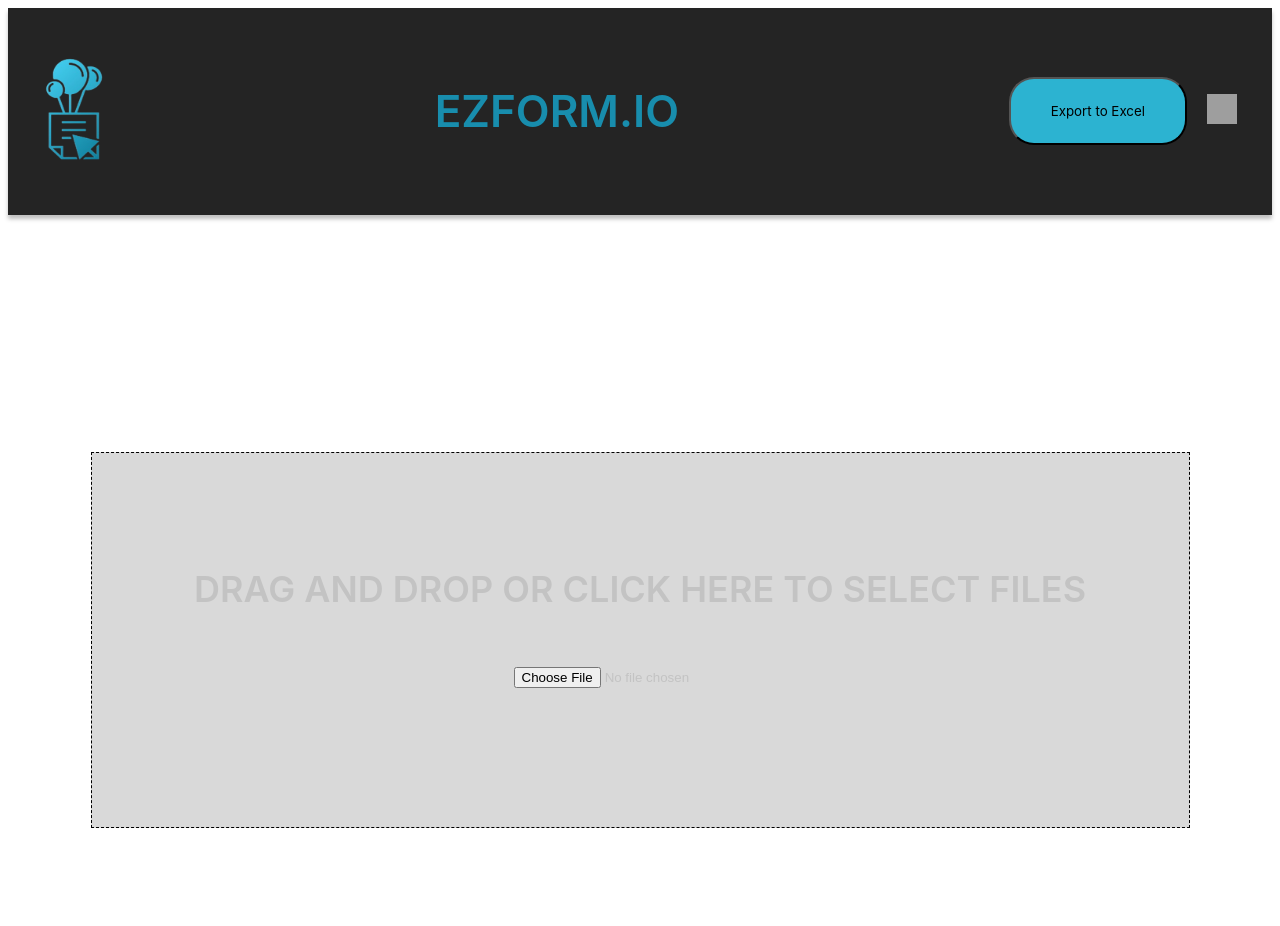
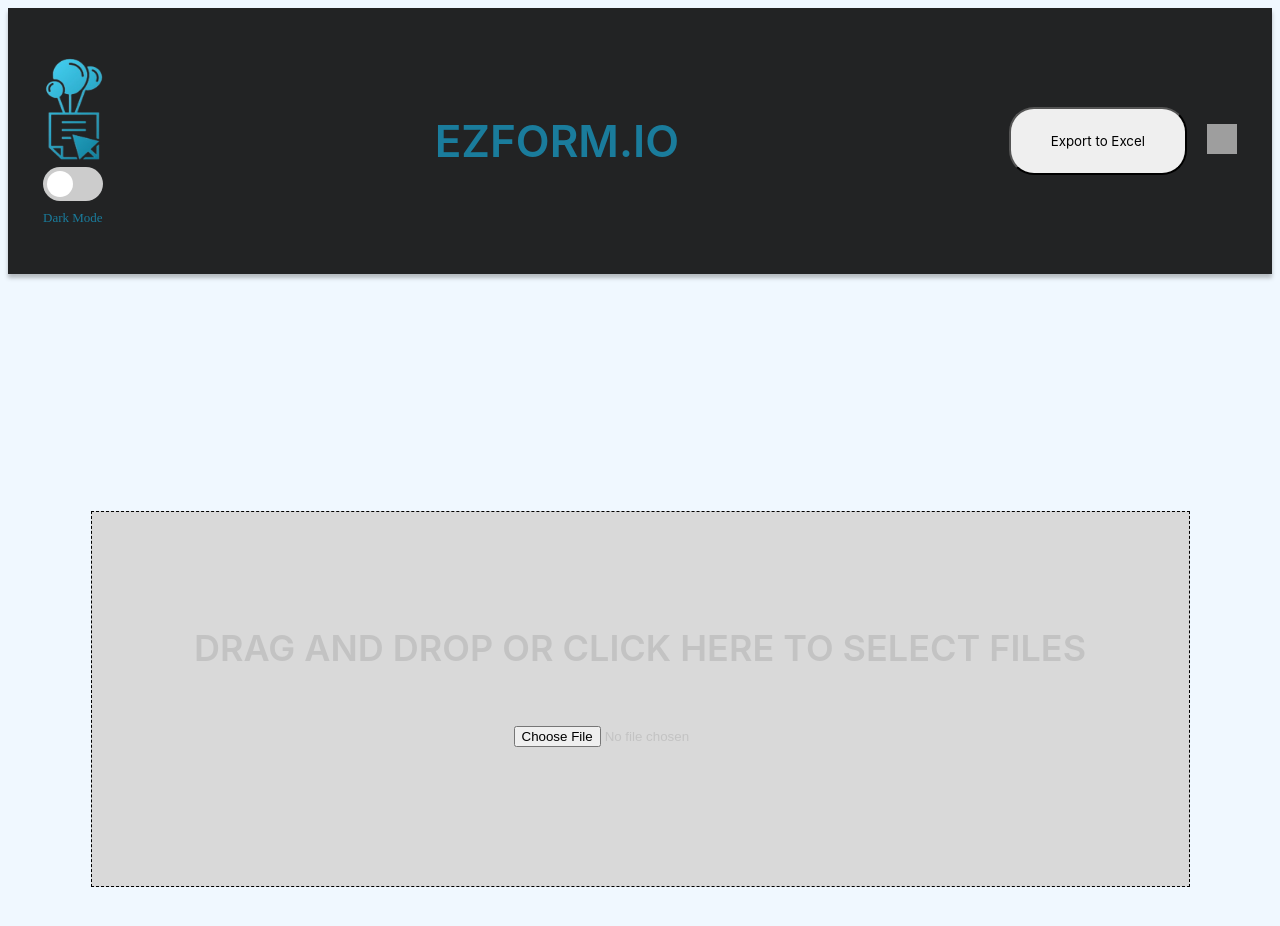
Before and after one commit to StealthyScripter/TempIntellicoders, a plain HTML site: page index.html in a window 1280 px wide. Drawn offline with Linux system fonts and the light colour scheme; grey boxes are pictures that could not be loaded.

Commit message:
added toggle dark mode

```diff
--- a/index.html
+++ b/index.html
@@ -15,13 +15,25 @@
         <!-- Main Parent Flex Box -->
         <div class="main_header_tab_flexP">
 
+            <div>
                 <div class="main_header_tab_flexC1">
                     <img alt="logo_top_left" loading="lazy" src="./assest/top_left_logo_.png" class="img" />
                 </div>
 
+                <label class="switch">
+                    <input id="dark_mode_toggle" type="checkbox">
+                    <span class="slider round"></span>
+                    <p id = "small-text">Dark Mode</p>
+                </label>
+
+            </div>
+
+            <div>
                 <!-- Child 2 - ExForm.io title  -->
                 <div class="main_header_tab_flexC2">
                     <div class="div-5">EzForm.io</div>
+                </div>
+
             </div>
 
 
@@ -46,9 +58,9 @@
 
             <span style="color: rgba(195, 195, 195, 1)">
                 <p>Drag and Drop or Click Here to Select Files</p>
-                <form id="file-form" action="" method="post">
+                <form id="file-form" action="./index.html" method="post">
                     <input type="file" id="myFile" name="filename">
-                    <button id = "submit_form_button" style="display: none;">Submit</button>
+                    <button id="submit_form_button" style="display: none;">Submit</button>
                 </form>
             </span>
 
--- a/scripts/script.js
+++ b/scripts/script.js
@@ -6,3 +6,13 @@
     submit_button_form.click();
 
 });
+
+
+
+// Dark Mode
+const toggle_dark_mode_button = document.getElementById("dark_mode_toggle")
+
+toggle_dark_mode_button.addEventListener('click', function toggle_dark() {
+
+    document.body.classList.toggle("dark-mode");
+});
--- a/styling/style.css
+++ b/styling/style.css
@@ -1,6 +1,11 @@
 /* Draft 1 Styling EzForm */
+
+body{
+  color: #1A7C9C;
+  background-color: aliceblue;
+}
+
 .main {
-  background-color: rgba(255, 255, 255, 1);
   display: flex;
   padding-bottom: 80px;
   flex-direction: column;
@@ -18,6 +23,8 @@
     box-shadow: 0px 4px 4px rgba(0, 0, 0, 0.25);
     padding: 48px 35px;
 }
+
+
 
 /*Flex Child 1 */
 /* .main_header_tab_flexC1 {
@@ -65,7 +72,6 @@
 .div-5 {
   text-align: center;
   text-transform: uppercase;
-  color: rgba(24, 141, 173, 1);
   align-self: stretch;
   margin: auto 0;
   font: 600 44px Inter, sans-serif;
@@ -92,11 +98,20 @@
 .exports-box-text {
   font-family: Inter, sans-serif;
   border-radius: 25px;
-  background-color: rgba(44, 179, 209, 1);
   flex-grow: 1;
-  width: fit-content;
+  /* width: fit-content; */
   padding: 24px 40px;
+  cursor:pointer;
 }
+
+.exports-box-text:hover {
+  background-color: bisque;
+}
+
+.exports-box-text:active{
+  box-shadow: 2px 2px 5px #fc894d;
+}
+
 
 /* @media (max-width: 991px) {
   .div-7 {
@@ -133,3 +148,80 @@
     padding: 0 20px 40px;
   }
 }
+
+
+
+/* The switch - the box around the slider */
+.switch {
+  position: relative;
+  display: inline-block;
+  width: 60px;
+  height: 34px;
+}
+
+/* Hide default HTML checkbox */
+.switch input {
+  opacity: 0;
+  width: 0;
+  height: 0;
+}
+
+/* The slider */
+.slider {
+  position: absolute;
+  cursor: pointer;
+  top: 0;
+  left: 0;
+  right: 0;
+  bottom: 0;
+  background-color: #ccc;
+  -webkit-transition: .4s;
+  transition: .4s;
+}
+
+.slider:before {
+  position: absolute;
+  content: "";
+  height: 26px;
+  width: 26px;
+  left: 4px;
+  bottom: 4px;
+  background-color: white;
+  -webkit-transition: .4s;
+  transition: .4s;
+}
+
+input:checked + .slider {
+  background-color: #2196F3;
+}
+
+input:focus + .slider {
+  box-shadow: 0 0 1px #2196F3;
+}
+
+input:checked + .slider:before {
+  -webkit-transform: translateX(26px);
+  -ms-transform: translateX(26px);
+  transform: translateX(26px);
+}
+
+/* Rounded sliders */
+.slider.round {
+  border-radius: 34px;
+}
+
+.slider.round:before {
+  border-radius: 50%;
+}
+
+
+/* Dark Mode */
+.dark-mode {
+  color: white;
+  background-color: black;
+}
+
+#small-text {
+  margin-top: 25px;
+  font-size: small;
+}
```
Lines whose indentation alone changed are shown as unchanged.
